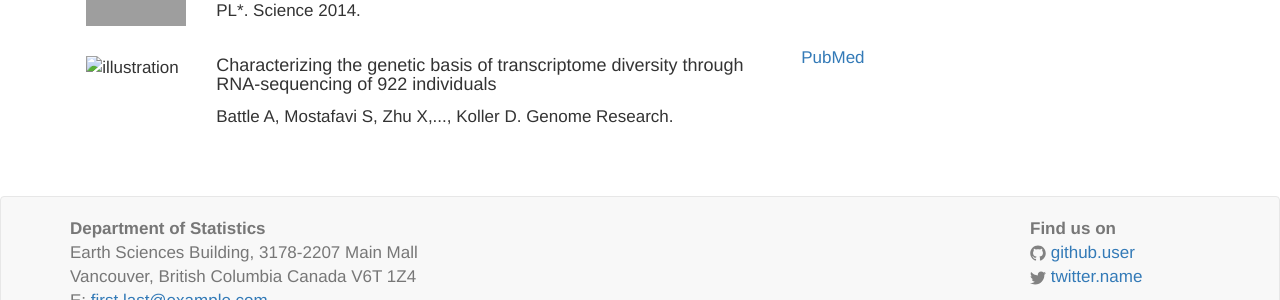
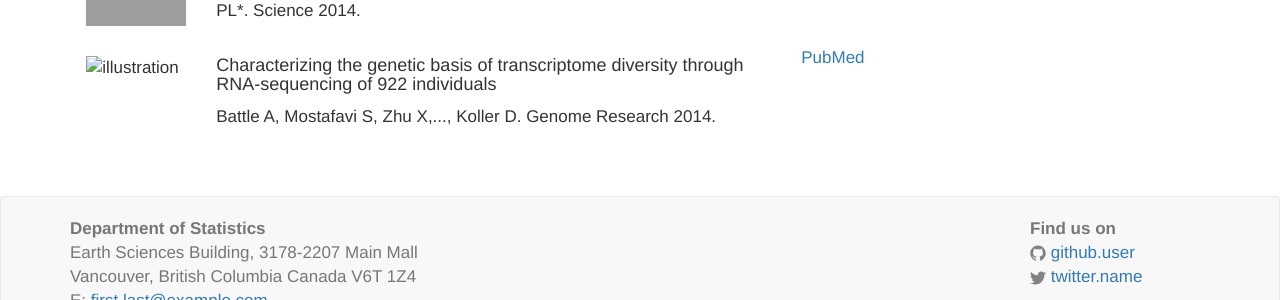
Before and after one commit to saramostafavi/saramostafavi.github.io, a Jekyll site: the page built from publications.html, in a window 1280 px wide. Shown: the part 476-776 px from the top of the page. Built offline with Jekyll 4.4.1, drawn with Linux system fonts in a browser that asks for light colours; nearby versions of some CDN libraries; a style sheet for code colours, icons or effects is not loaded; grey boxes are pictures that could not be loaded.

Commit message:
Update publications.yml

```diff
--- a/_data/publications.yml
+++ b/_data/publications.yml
@@ -29,7 +29,7 @@
 - title: >
     Characterizing the genetic basis of transcriptome diversity through RNA-sequencing of 922 individuals
   author: >
-    Battle A, Mostafavi S, Zhu X,..., Koller D. Genome Research.
+    Battle A, Mostafavi S, Zhu X,..., Koller D. Genome Research 2014.
   image: ../imagesc/GRpaper.png
   repo:
     name: PubMed
```
